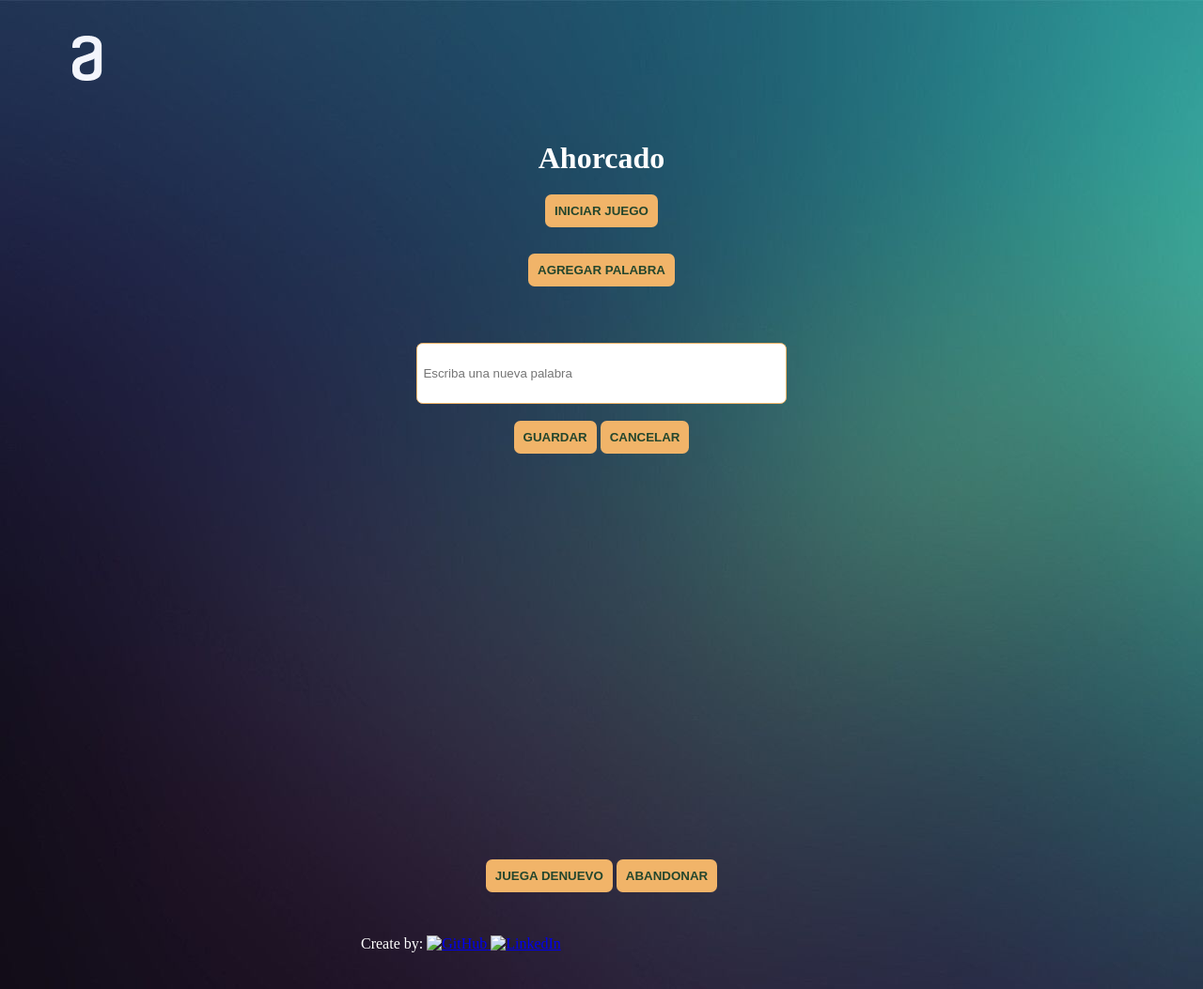
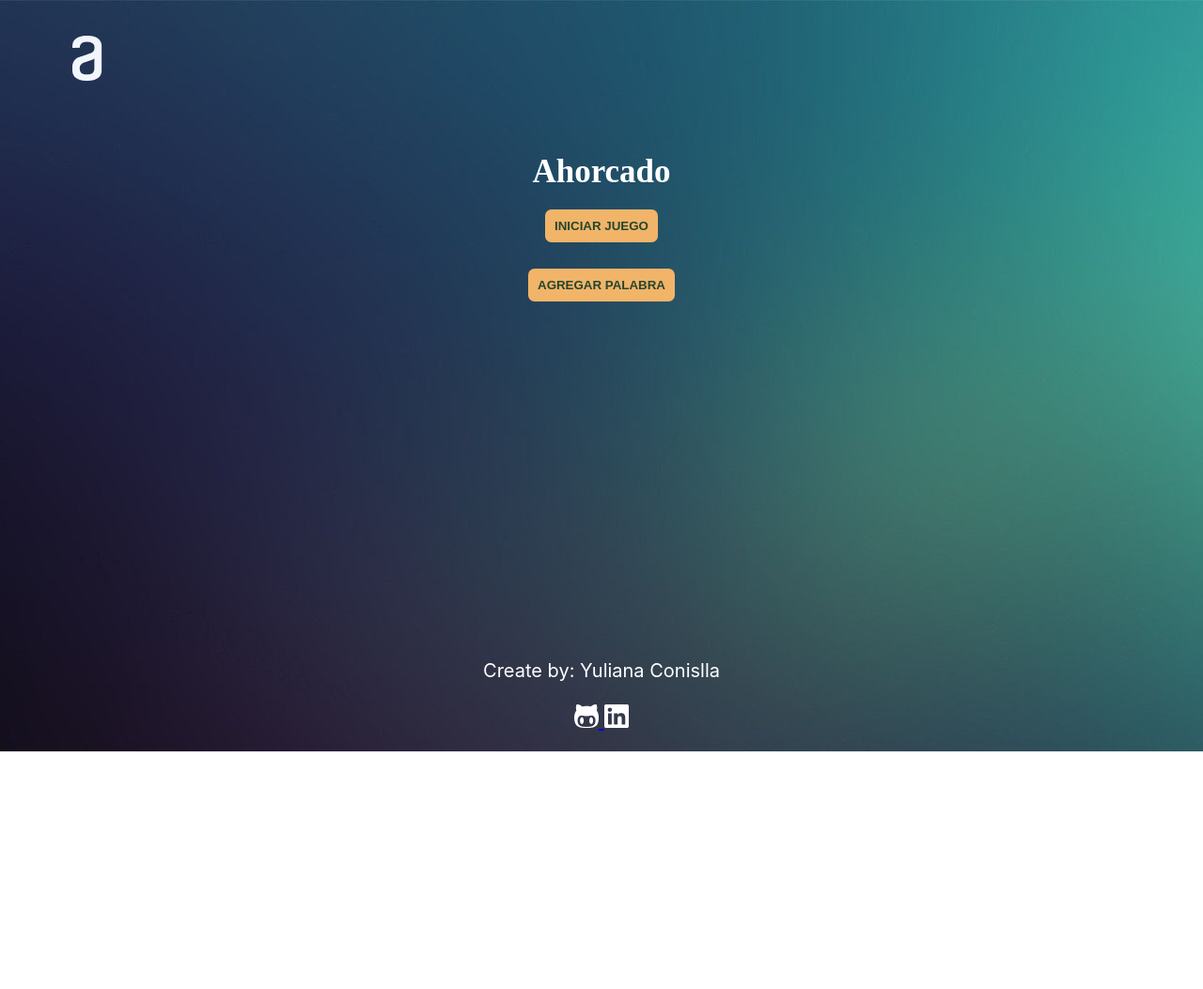
Before and after one commit to EstefaniConislla/HangManChallengeOne, a plain HTML site: page index.html in a window 1280 px wide. Shown: the top 1053 px of the page at 94% size. After the commit the page ends 800 px from the top, so only its background shows below. Drawn offline with Linux system fonts and the light colour scheme.

Commit message:
adding styles

```diff
--- a/index.html
+++ b/index.html
@@ -13,7 +13,7 @@
           <img src="./img/logo.png" alt="Alura">
       </header>
       <!-- Inicio -->
-      <div id="inicio" class="caja" style="text-align: center; margin: 50px 0px">
+      <div id="inicio" class="cajaOne" style="text-align: center; margin: 50px 0px">
         <h1 class="titulo">Ahorcado</h1>
           <div>
             <button class="btn" id="iniciar-juego">INICIAR JUEGO</button>
@@ -25,7 +25,7 @@
     <div >
 
       <!-- Agregar Palabra -->
-      <div id="palabra" class="cajaIDos" style="text-align: center">
+      <div id="palabra" class="cajaTwo invisible" style="text-align: center">
         <div>
           <input
           class="text-input"
@@ -41,7 +41,7 @@
     </div>
 
     <!-- Juego -->
-    <div id="juego" class="cajaITres" style="text-align: center">
+    <div id="juego" class="cajaThree invisible" style="text-align: center">
         <div>
             <canvas id="ahorcado" height="400px" width="800px"></canvas>
         </div>
@@ -53,12 +53,14 @@
 
   <footer>
     <div>
-        <p>Create by:
-            <a href="https://github.com/EstefaniConislla">
-                <img src="" alt="GitHub" class="redesSociales">
+        <p style="text-align: center">Create by: Yuliana Conislla
+          <br>
+          <br>
+          <a href="https://github.com/EstefaniConislla" target="_blank">
+                <img src="/img/gitHub.png" alt="GitHub" class="redesSociales">
             </a>
-            <a href="https://www.linkedin.com/in/yulianaconisllaatuncar/">
-                <img src="" alt="LinkedIn" class="redesSociales">
+            <a href="https://www.linkedin.com/in/yulianaconisllaatuncar/" target="_blank">
+                <img src="/img/linkedin.png" alt="LinkedIn" class="redesSociales">
             </a>
         </p>
     </div>
--- a/style.css
+++ b/style.css
@@ -12,6 +12,8 @@ header {
   width: 50vw;
   margin: auto;
   color:white;
+  font-weight: bold;
+  font-size: 35px;
 }
 
 .btn {
@@ -109,9 +111,45 @@ header {
   margin-right: auto;
 }
 
+.cajaOne {
+  display: flex;
+  flex-direction: column;
+  padding: 1%;
+  align-items: center;
+  margin: 7%;
+}
+
+.cajaTwo {
+  display: flex;
+  flex-direction: column;
+  padding: 1%;
+  align-items: center;
+  margin: 3%;
+}
+
+.cajaThree {
+  display: flex;
+  flex-direction: column;
+  padding: 1%;
+  align-items: center;
+}
+
+.invisible {
+  display:none !important;
+}
+
 footer {
-  padding: 20px;
-  width: 40vw;
-  margin: auto;
+  position: fixed;
+  left: 40%;
+  right: 40%;
+  bottom: 0;
+  align-items: center;
+  font-size: 20px;
   color: white;
+  font-family: 'Inter', sans-serif;
+  justify-content: center;
 }
+
+.redes {
+  width: 15px;
+}
```
Also changed, not shown: img/gitHub.png (added), img/linkedin.png (added).
